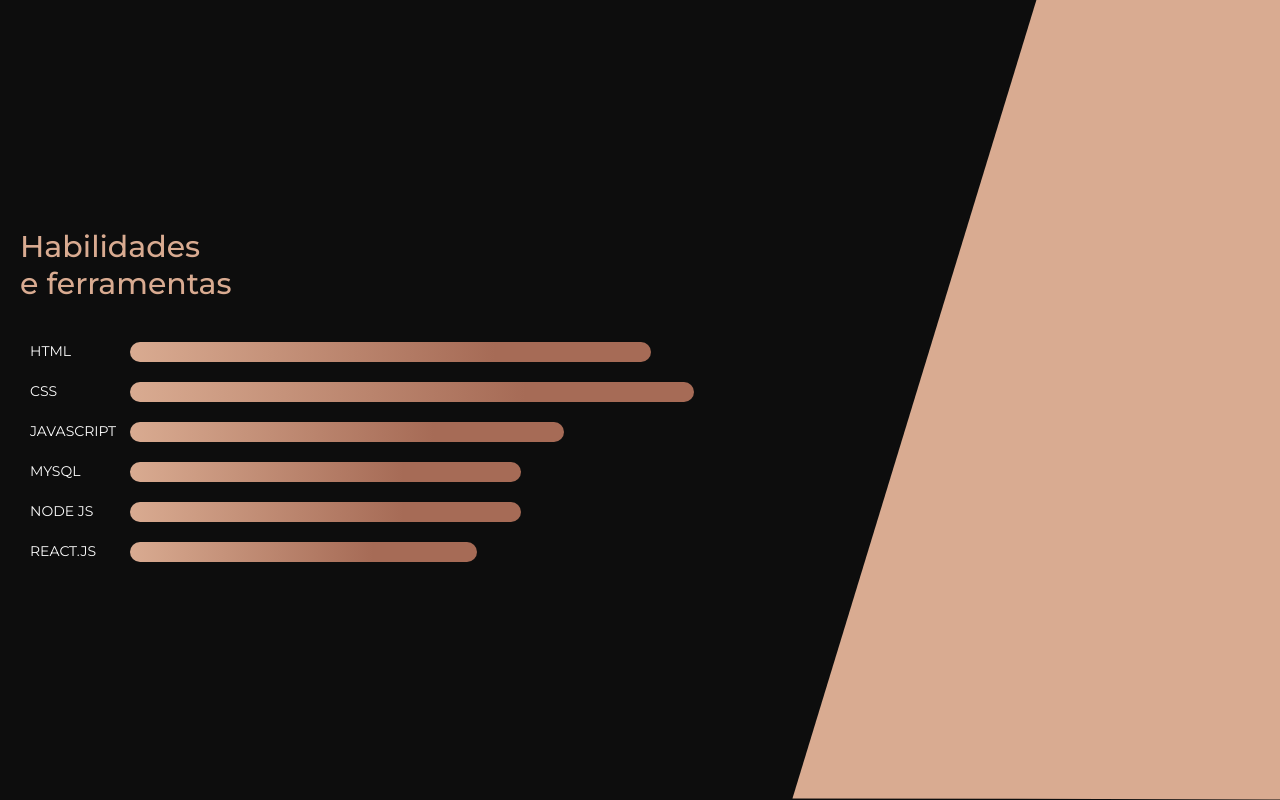
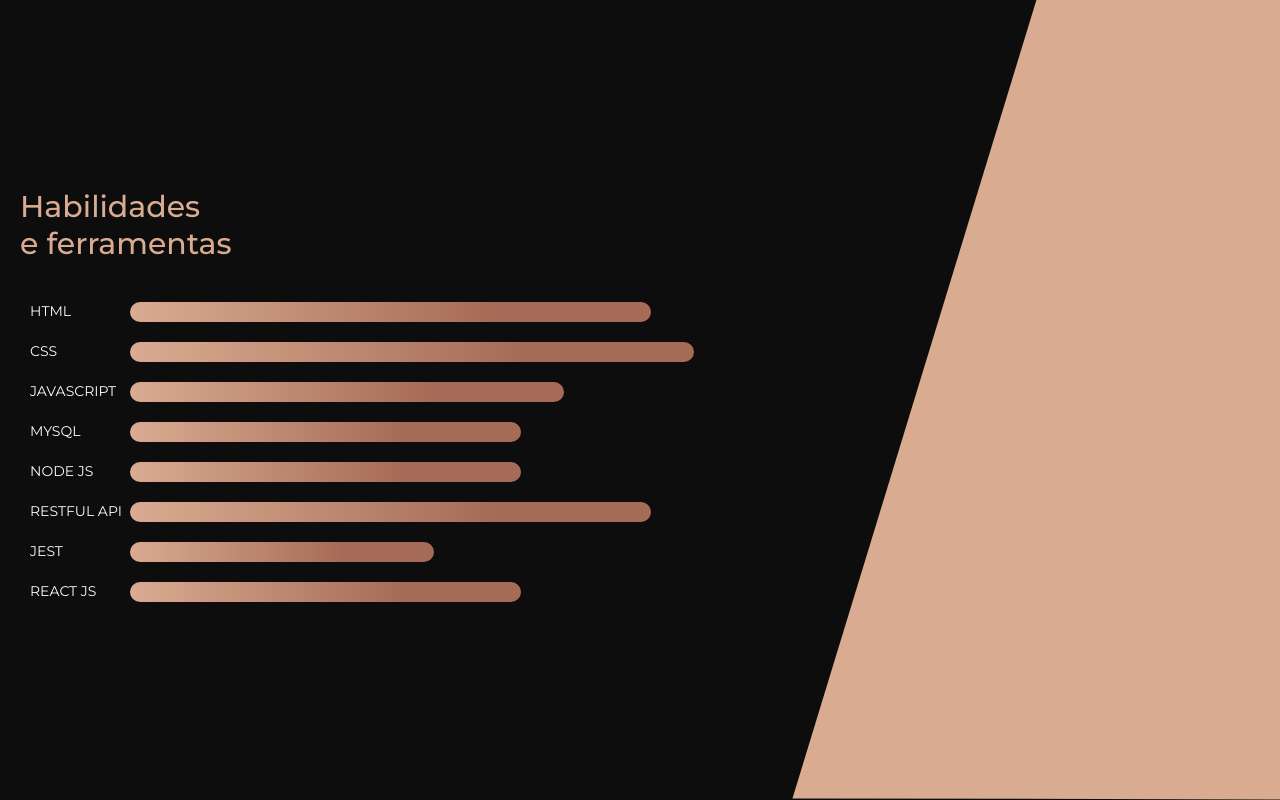
Before and after one commit to vanessacreis/portfolio, a React (Create React App) app: page /sobre in a window 1280 px wide. Shown: the part 800-1600 px from the top of the page. Built offline with nearby package versions, Linux system fonts and the light colour scheme.

Commit message:
Inserindo novas skills

```diff
--- a/src/Data/skills.js
+++ b/src/Data/skills.js
@@ -26,7 +26,17 @@ export const skills = [
   },
   {
     id: 6,
-    skill: "React.JS",
-    progress: 40,
+    skill: "Restful API",
+    progress: 60,
+  },
+  {
+    id: 7,
+    skill: "Jest",
+    progress: 35,
+  },
+  {
+    id: 8,
+    skill: "React JS",
+    progress: 45,
   },
 ];
```
